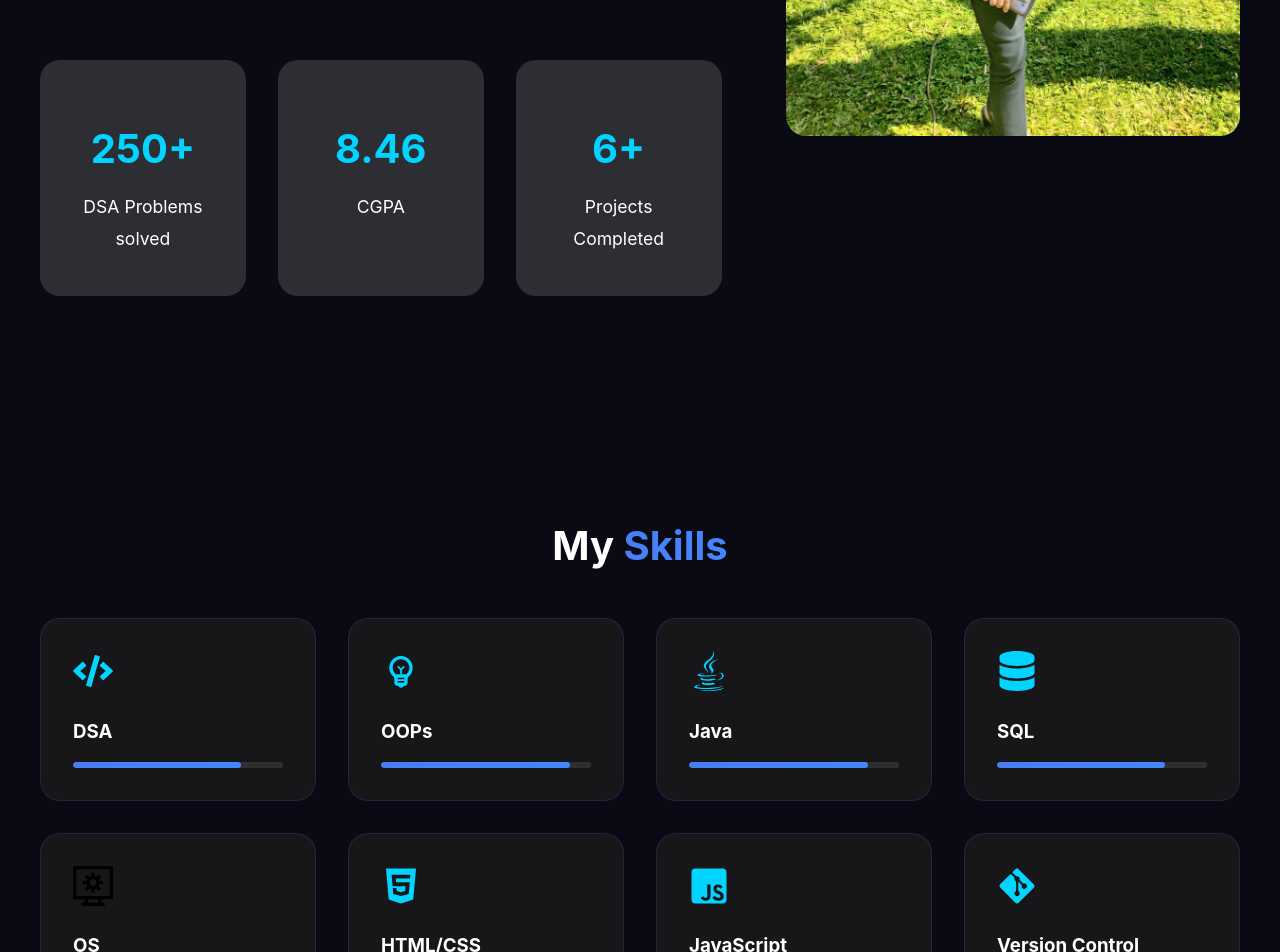
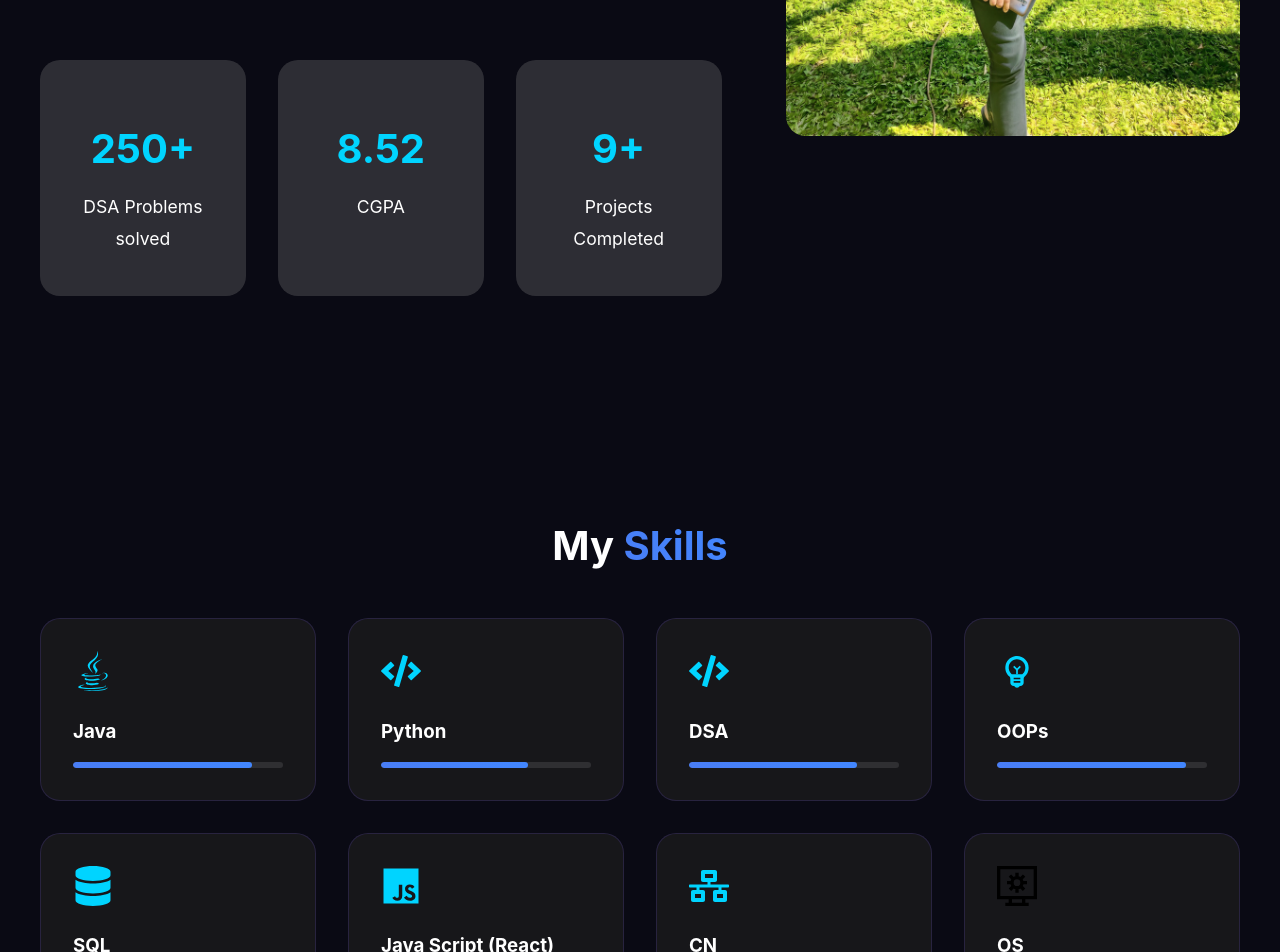
Before and after one commit to shiveejaiswal/portfolio, a React (Create React App) app: page / in a window 1280 px wide. Shown: the part 1560-2512 px from the top of the page. Built offline with nearby package versions, Linux system fonts and the light colour scheme.

Commit message:
added skills

```diff
--- a/src/App.js
+++ b/src/App.js
@@ -1,9 +1,12 @@
 import React, { useEffect } from 'react';
 import { motion, useScroll, useSpring } from "framer-motion";
 import { FiDownload } from "react-icons/fi";
-import { FaCode, FaJava, FaDatabase, FaHtml5, FaJsSquare, FaGitAlt } from "react-icons/fa";
+import { RiFileExcel2Fill } from "react-icons/ri";
+import { FaCode, FaJava, FaDatabase, FaHtml5, FaNetworkWired, FaGitAlt } from "react-icons/fa";
 import { MdOutlineEmojiObjects } from "react-icons/md";
+import { SiGoogleanalytics } from "react-icons/si";
 import { GrSystem } from "react-icons/gr";
+import { IoLogoJavascript } from "react-icons/io5";
 import Header from './components/Header';
 import Projects from './components/Projects';
 import Footer from './components/Footer';
@@ -121,11 +124,11 @@ function App() {
                     <p>DSA Problems solved</p>
                   </div>
                   <div className="stat-item">
-                    <h3>8.46</h3>
+                    <h3>8.52</h3>
                     <p>CGPA</p>
                   </div>
                   <div className="stat-item">
-                    <h3>6+</h3>
+                    <h3>9+</h3>
                     <p>Projects Completed</p>
                   </div>
                 </div>
@@ -136,8 +139,7 @@ function App() {
             </div>
           </motion.div>
         </section>
-
-        {/* Skills Section */}
+{/* Skills Section */}
 <section id="skills" className="skills-section">
   <motion.div
     initial={{ opacity: 0 }}
@@ -149,13 +151,17 @@ function App() {
     <h2 className="section-title">My <span className="highlight">Skills</span></h2>
     <div className="skills-grid">
       {[
+        { name: 'Java', level: 85, icon: <FaJava /> },
+        { name: 'Python', level: 70, icon: <FaCode /> },
         { name: 'DSA', level: 80, icon: <FaCode /> },
         { name: 'OOPs', level: 90, icon: <MdOutlineEmojiObjects /> },
-        { name: 'Java', level: 85, icon: <FaJava /> },
         { name: 'SQL', level: 80, icon: <FaDatabase /> },
-        { name: 'OS', level: 85, icon: <GrSystem /> },
+        { name: 'Java Script (React)', level: 60, icon: <IoLogoJavascript /> },
+        { name: 'CN', level: 70, icon: <FaNetworkWired /> },
+        { name: 'OS', level: 70, icon: <GrSystem /> },
         { name: 'HTML/CSS', level: 85, icon: <FaHtml5 /> },
-        { name: 'JavaScript', level: 60, icon: <FaJsSquare /> },
+        { name: 'MS Excel', level: 80, icon: <RiFileExcel2Fill /> },
+        { name: 'Power BI', level: 80, icon: <SiGoogleanalytics /> },
         { name: 'Version Control System', level: 90, icon: <FaGitAlt /> }
       ].map((skill, index) => (
         <motion.div
@@ -182,11 +188,8 @@ function App() {
     </div>
   </motion.div>
 </section>
-
-
-
-        {/* Projects Section */}
-        <Projects />
+{/* Projects Section */}
+<Projects />
 
         {/* Contact Section */}
         <section id="contact" className="contact-section">
```
Also changed, not shown: src/assets/images/background.jpg, 1 other file (tests, documents, lock files or other folders).
